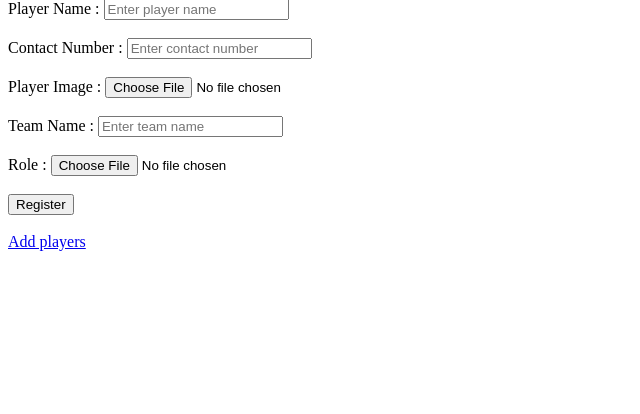
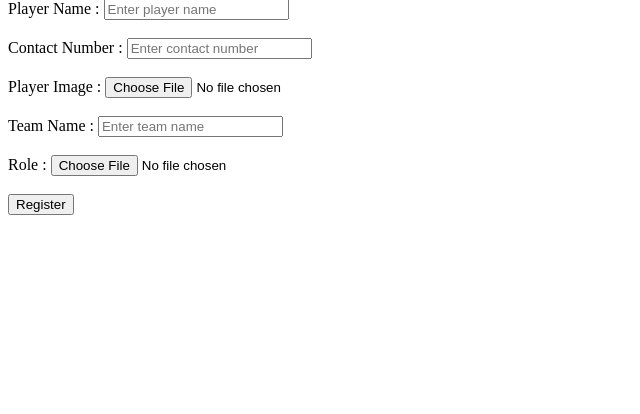
Before and after one commit to Kirisi15/Cricket, a PHP site: page /playerRegistration.php in a window 1280 px wide. Shown: the part 81-495 px from the top of the page, without its empty margins (0-640 px from the left). Run offline with PHP 8.4, Linux system fonts and the light colour scheme; a stand-in replaces the project's code that opens the database connection.

Commit message:
Update playerRegistration.php

```diff
--- a/playerRegistration.php
+++ b/playerRegistration.php
@@ -30,7 +30,7 @@
 
         <input type="submit" name="submit" value="Register"> <br><br>
 
-        <a href="playerDetails.php"> Add players </a>
+
     </form>
 </body>
 </html>
```
